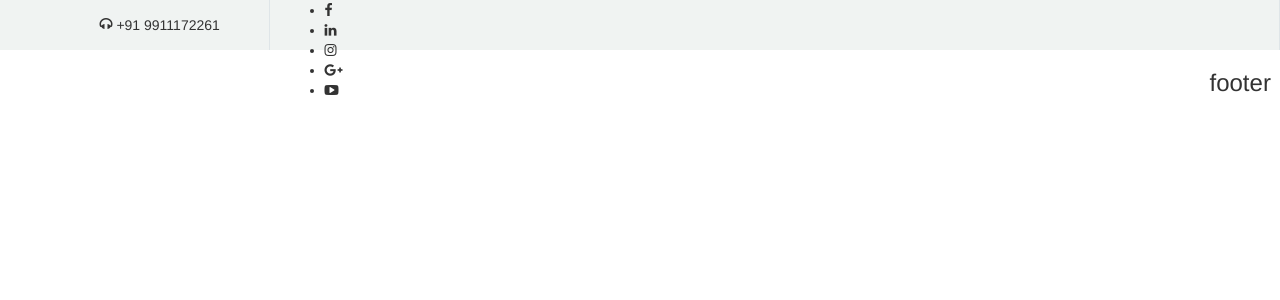
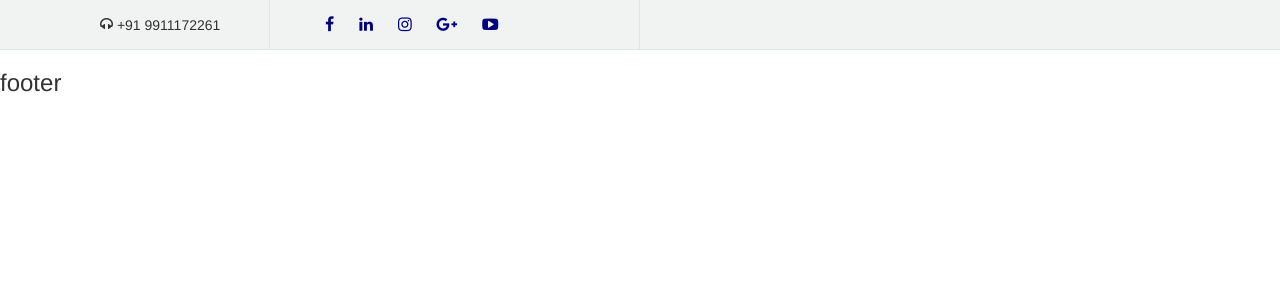
Before and after one commit to iqbalukkadan/frs, a CodeIgniter app: page /frs-courier/ in a window 1280 px wide. Shown: the top 300 px of the page. Run offline with CodeIgniter, Linux system fonts and the light colour scheme; some libraries are stand-ins or nearby versions.

Commit message:
setup our project.....

```diff
--- a/application/views/pages/home.php
+++ b/application/views/pages/home.php
@@ -6,8 +6,8 @@
                      <i class="fa fa-headphones" aria-hidden="true"></i>
                         <span>+91 9911172261</span>
                 </div>
-                <div class="col-sm-4">
-                    <ul>
+                <div class="col-sm-4 social-media-section">
+                    <ul class="social-media">
                         <li>
                             <i class="fa fa-facebook" aria-hidden="true"></i>
 
--- a/dist/css/frs.css
+++ b/dist/css/frs.css
@@ -4,7 +4,12 @@
     padding:0px;
 
 }
-
+ul li{
+    text-decoration:none;
+    float:left;
+    list-style:none;
+    color: #000080;
+}
 .heght-auto{
    height:auto;
 }
@@ -13,7 +18,7 @@
     padding:0px;
     height:50px;
     background-color: #f0f3f2;
-    border-right:1px solid #dfe5e8;
+    border-bottom:1px solid #dfe5e8;
 
 }
 .contact-nomber{
@@ -25,3 +30,13 @@
     text-align:center;
     font-size:14px;
 }
+.social-media-section{
+    border-right:1px solid #dfe5e8
+}
+.social-media li{
+    line-height:50px;
+    vertical-align:middle;
+    text-align:center;
+    font-size:16px;
+    padding-right:25px;
+}
```
